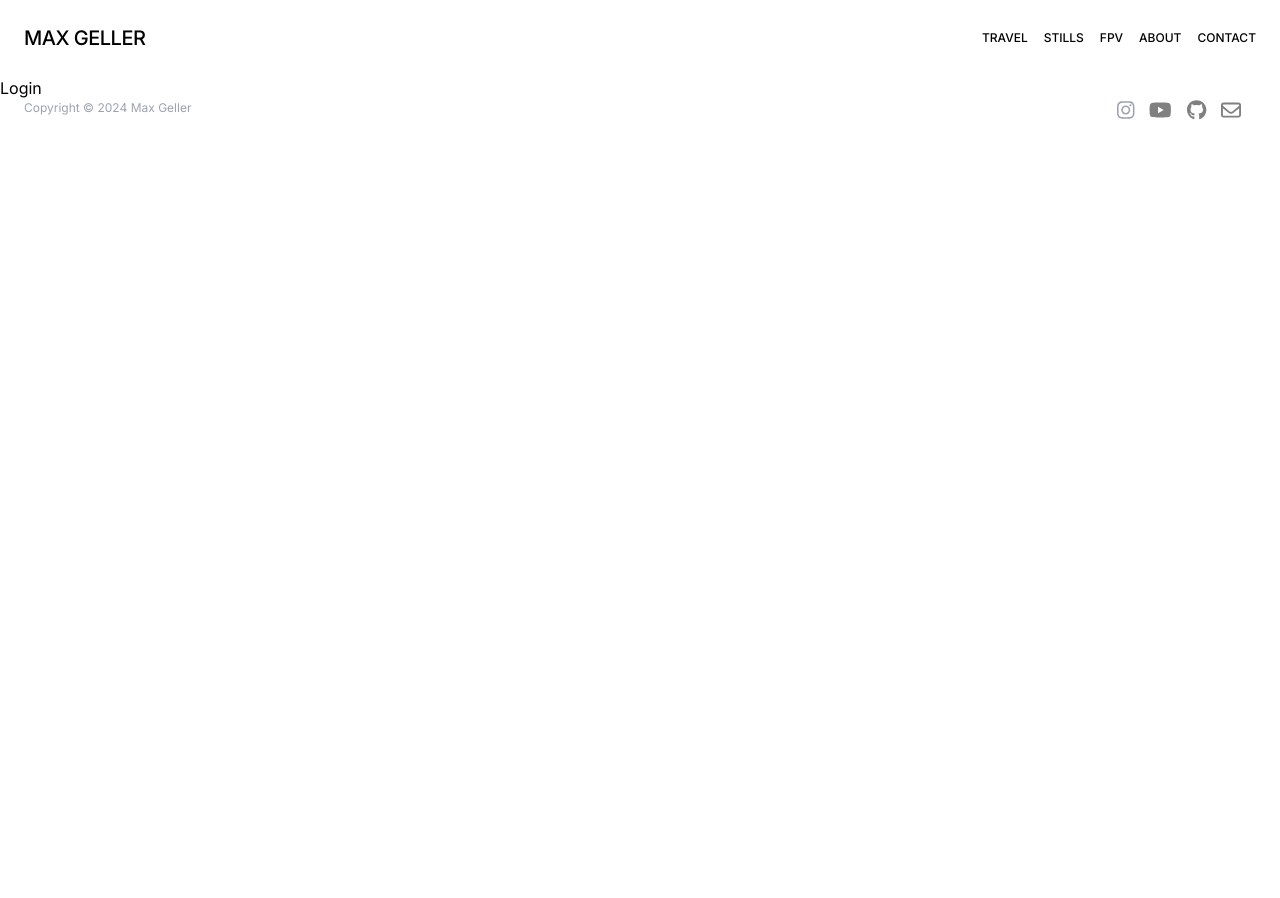
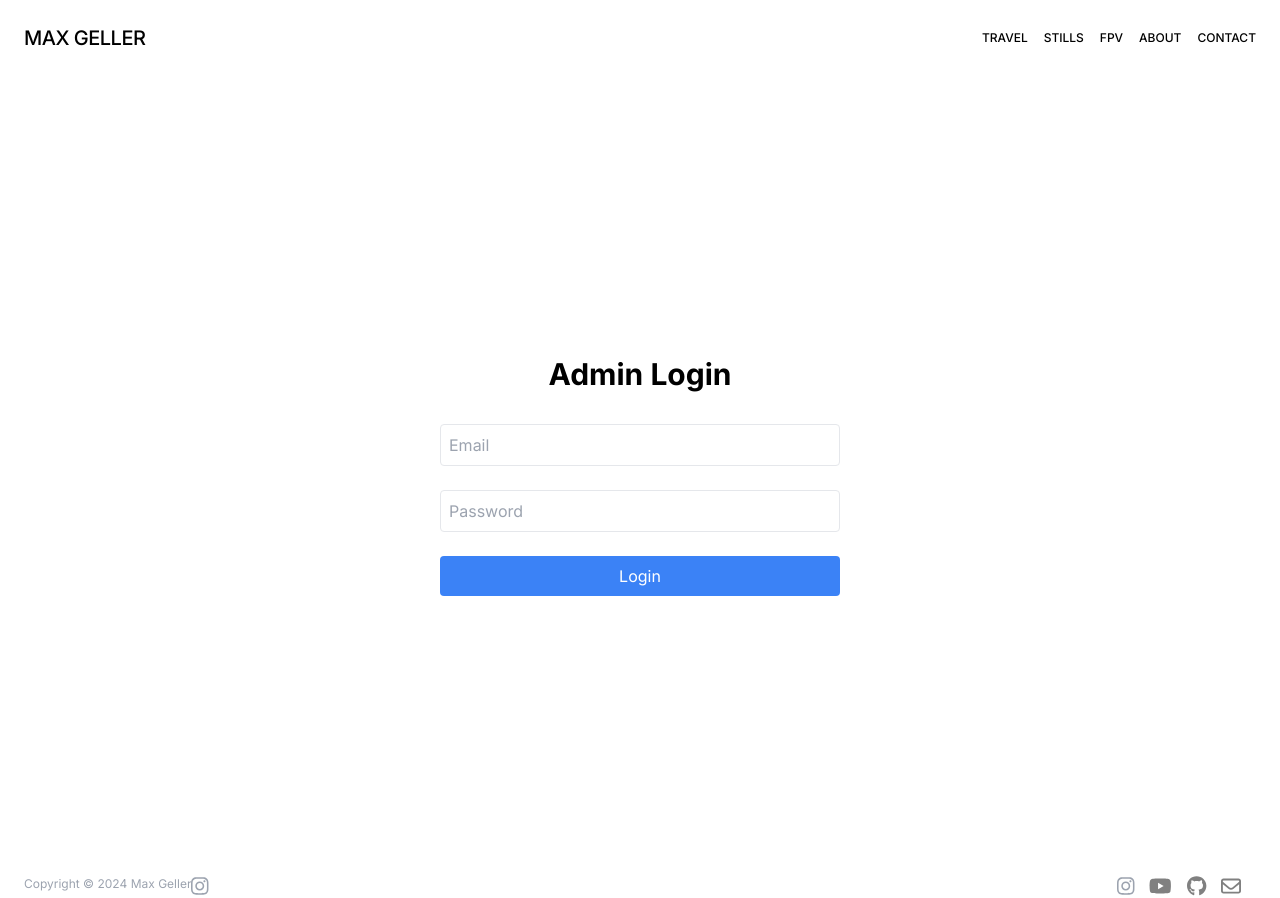
Before and after one commit to max-geller/portfolio-web, a Next.js app: page /admin/login in a window 1280 px wide. Before the commit the page ends 800 px from the top, so only its background shows below. Built offline with nearby package versions, Linux system fonts and the light colour scheme; no server answers.

Commit message:
adding login feature

```diff
--- a/app/_layout/Footer.tsx
+++ b/app/_layout/Footer.tsx
@@ -8,7 +8,9 @@ import {
   faGithub,
   faYoutube,
   faSquareXTwitter,
+
 } from "@fortawesome/free-brands-svg-icons";
+import { faGear } from "@fortawesome/free-solid-svg-icons";
 import { faEnvelope } from "@fortawesome/free-regular-svg-icons";
 
 function getCurrentYear() {
@@ -22,6 +24,17 @@ export default function Footer() {
         <div className="flex-col">
           <div>Copyright © {getCurrentYear()} Max Geller</div>
         </div>
+        <a
+                href="/admin"
+                target="_blank"
+                rel="noopener noreferrer"
+              >
+                <FontAwesomeIcon
+                  icon={faInstagram}
+                  className="svg inline-block"
+                  style={{ color: "gray-100", fontSize: 20 }}
+                />
+              </a>
         <span className="flex-grow"></span>
         <div className="social ">
           <ul>
--- a/app/_layout/Navbar.tsx
+++ b/app/_layout/Navbar.tsx
@@ -13,7 +13,7 @@ const navLinks = [
   { id: 2, name: "STILLS", href: "/" },
   { id: 3, name: "FPV", href: "/fpv" },
   { id: 4, name: "ABOUT", href: "/about" },
-  { id: 4, name: "CONTACT", href: "contact" },
+  { id: 5, name: "CONTACT", href: "contact" },
 
 ];
 
--- /dev/null
+++ b/app/admin/layout.tsx
@@ -0,0 +1,14 @@
+import { AuthProvider } from '../contexts/AuthContext';
+import ProtectedRoute from '../components/ProtectedRoute';
+
+export default function AdminLayout({
+  children,
+}: {
+  children: React.ReactNode;
+}) {
+  return (
+    <AuthProvider>
+      <ProtectedRoute>{children}</ProtectedRoute>
+    </AuthProvider>
+  );
+}
--- a/app/admin/login/page.tsx
+++ b/app/admin/login/page.tsx
@@ -1,10 +1,73 @@
 "use client";
-import React from "react";
+import { useState } from 'react';
+import { useAuth } from '@/app/contexts/AuthContext';
+import { useRouter } from 'next/navigation';
 
-export default function ContactPage() {
+export default function LoginPage() {
+  console.log('LoginPage rendering');
+  const [email, setEmail] = useState('');
+  const [password, setPassword] = useState('');
+  const [error, setError] = useState('');
+  const [loading, setLoading] = useState(false);
+  const { login } = useAuth();
+  console.log('Auth hook loaded:', !!login);
+  const router = useRouter();
+
+  const handleSubmit = async (e: React.FormEvent) => {
+    console.log('Login form submitted');
+    e.preventDefault();
+    try {
+      console.log('Starting login process');
+      setError('');
+      setLoading(true);
+      await login(email, password);
+      console.log('Login successful, redirecting');
+      router.push('/admin/manage');
+    } catch (error: any) {
+      console.error('Login error:', error);
+      setError(error.message || 'Failed to login');
+    } finally {
+      setLoading(false);
+    }
+  };
+
   return (
-    <>
-      <h1>Login</h1>
-    </>
+    <div className="flex min-h-screen items-center justify-center">
+      <div className="w-full max-w-md space-y-8 p-6">
+        <h2 className="text-center text-3xl font-bold">Admin Login</h2>
+        {error && <div className="text-red-500 text-center">{error}</div>}
+        <form onSubmit={handleSubmit} className="space-y-6">
+          <div>
+            <input
+              type="email"
+              value={email}
+              onChange={(e) => setEmail(e.target.value)}
+              placeholder="Email"
+              className="w-full p-2 border rounded"
+              required
+              disabled={loading}
+            />
+          </div>
+          <div>
+            <input
+              type="password"
+              value={password}
+              onChange={(e) => setPassword(e.target.value)}
+              placeholder="Password"
+              className="w-full p-2 border rounded"
+              required
+              disabled={loading}
+            />
+          </div>
+          <button
+            type="submit"
+            className="w-full bg-blue-500 text-white p-2 rounded hover:bg-blue-600 disabled:bg-blue-300"
+            disabled={loading}
+          >
+            {loading ? 'Logging in...' : 'Login'}
+          </button>
+        </form>
+      </div>
+    </div>
   );
 }
--- /dev/null
+++ b/app/components/ProtectedRoute.tsx
@@ -0,0 +1,35 @@
+"use client";
+import { useEffect } from 'react';
+import { useRouter, usePathname } from 'next/navigation';
+import { useAuth } from '../contexts/AuthContext';
+
+export default function ProtectedRoute({ children }: { children: React.ReactNode }) {
+  console.log('ProtectedRoute rendering');
+  const { user, loading } = useAuth();
+  const router = useRouter();
+  const pathname = usePathname();
+
+  console.log('ProtectedRoute state:', { user: !!user, loading, pathname });
+
+  useEffect(() => {
+    console.log('ProtectedRoute useEffect running', { loading, user: !!user, pathname });
+    if (!loading && !user && pathname !== '/admin/login') {
+      console.log('Redirecting to login');
+      router.push('/admin/login');
+    }
+  }, [user, loading, router, pathname]);
+
+  // Don't show loading state for login page
+  if (loading && pathname !== '/admin/login') {
+    console.log('ProtectedRoute showing loading state');
+    return <div>Loading...</div>;
+  }
+
+  // Allow access to login page regardless of auth state
+  if (pathname === '/admin/login') {
+    return <>{children}</>;
+  }
+
+  // Protected routes require user
+  return user ? <>{children}</> : null;
+}
--- /dev/null
+++ b/app/contexts/AuthContext.tsx
@@ -0,0 +1,66 @@
+"use client";
+import { createContext, useContext, useEffect, useState, useRef } from 'react';
+import {
+  getAuth,
+  signInWithEmailAndPassword,
+  signOut,
+  onAuthStateChanged,
+  User
+} from 'firebase/auth';
+import { auth } from '../firebase';
+
+interface AuthContextType {
+  user: User | null;
+  loading: boolean;
+  login: (email: string, password: string) => Promise<void>;
+  logout: () => Promise<void>;
+}
+
+const AuthContext = createContext<AuthContextType>({} as AuthContextType);
+
+export function AuthProvider({ children }: { children: React.ReactNode }) {
+  console.log('AuthProvider rendering');
+  const initialized = useRef(false);
+  const [user, setUser] = useState<User | null>(null);
+  const [loading, setLoading] = useState(true);
+
+  useEffect(() => {
+    console.log('AuthProvider useEffect - initialized:', initialized.current);
+    if (initialized.current) return;
+    initialized.current = true;
+
+    if (typeof window !== 'undefined') {
+      console.log('Setting up auth state listener');
+      const unsubscribe = onAuthStateChanged(auth, (user) => {
+        console.log('Auth state changed:', { user: !!user });
+        setUser(user);
+        setLoading(false);
+      });
+
+      // Only clean up when component unmounts
+      return () => {
+        console.log('AuthProvider unmounting, cleaning up listener');
+        unsubscribe();
+      };
+    }
+  }, []);
+
+  const login = async (email: string, password: string) => {
+    await signInWithEmailAndPassword(auth, email, password);
+  };
+
+  const logout = async () => {
+    return signOut(auth);
+  };
+
+  const contextValue = { user, loading, login, logout };
+  console.log('AuthProvider context value:', { user: !!user, loading });
+
+  return (
+    <AuthContext.Provider value={contextValue}>
+      {children}
+    </AuthContext.Provider>
+  );
+}
+
+export const useAuth = () => useContext(AuthContext);
--- a/app/layout.tsx
+++ b/app/layout.tsx
@@ -25,14 +25,12 @@ export default function RootLayout({
 }) {
   return (
     <html lang="en">
-      {/* Global Site Tag (gtag.js) - Google Analytics */}
       <Script src="https://www.googletagmanager.com/gtag/js?id=G-X772YPHC6Q" />
       <Script id="google-analytics">
         {`
           window.dataLayer = window.dataLayer || [];
           function gtag(){dataLayer.push(arguments);}
           gtag('js', new Date());
-
           gtag('config', 'G-X772YPHC6Q');
         `}
       </Script>
--- /dev/null
+++ b/app/services/auth.service.ts
@@ -0,0 +1,38 @@
+import {
+    getAuth,
+    signInWithEmailAndPassword,
+    signOut,
+    onAuthStateChanged,
+    User
+  } from 'firebase/auth';
+  import { app } from '../firebase';
+
+  const auth = getAuth(app);
+
+  export const authService = {
+    login: async (email: string, password: string) => {
+      try {
+        const userCredential = await signInWithEmailAndPassword(auth, email, password);
+        return userCredential.user;
+      } catch (error) {
+        throw error;
+      }
+    },
+
+    logout: async () => {
+      try {
+        await signOut(auth);
+      } catch (error) {
+        throw error;
+      }
+    },
+
+    getCurrentUser: (): Promise<User | null> => {
+      return new Promise((resolve) => {
+        const unsubscribe = onAuthStateChanged(auth, (user) => {
+          unsubscribe();
+          resolve(user);
+        });
+      });
+    }
+  };
--- a/package.json
+++ b/package.json
@@ -12,6 +12,7 @@
     "@fortawesome/fontawesome-svg-core": "^6.5.2",
     "@fortawesome/free-brands-svg-icons": "^6.5.2",
     "@fortawesome/free-regular-svg-icons": "^6.5.2",
+    "@fortawesome/free-solid-svg-icons": "^6.7.2",
     "@fortawesome/react-fontawesome": "^0.2.2",
     "@headlessui/react": "^2.0.4",
     "axios": "^1.7.2",
```
Also changed, not shown: 1 other file (tests, documents, lock files or other folders).
